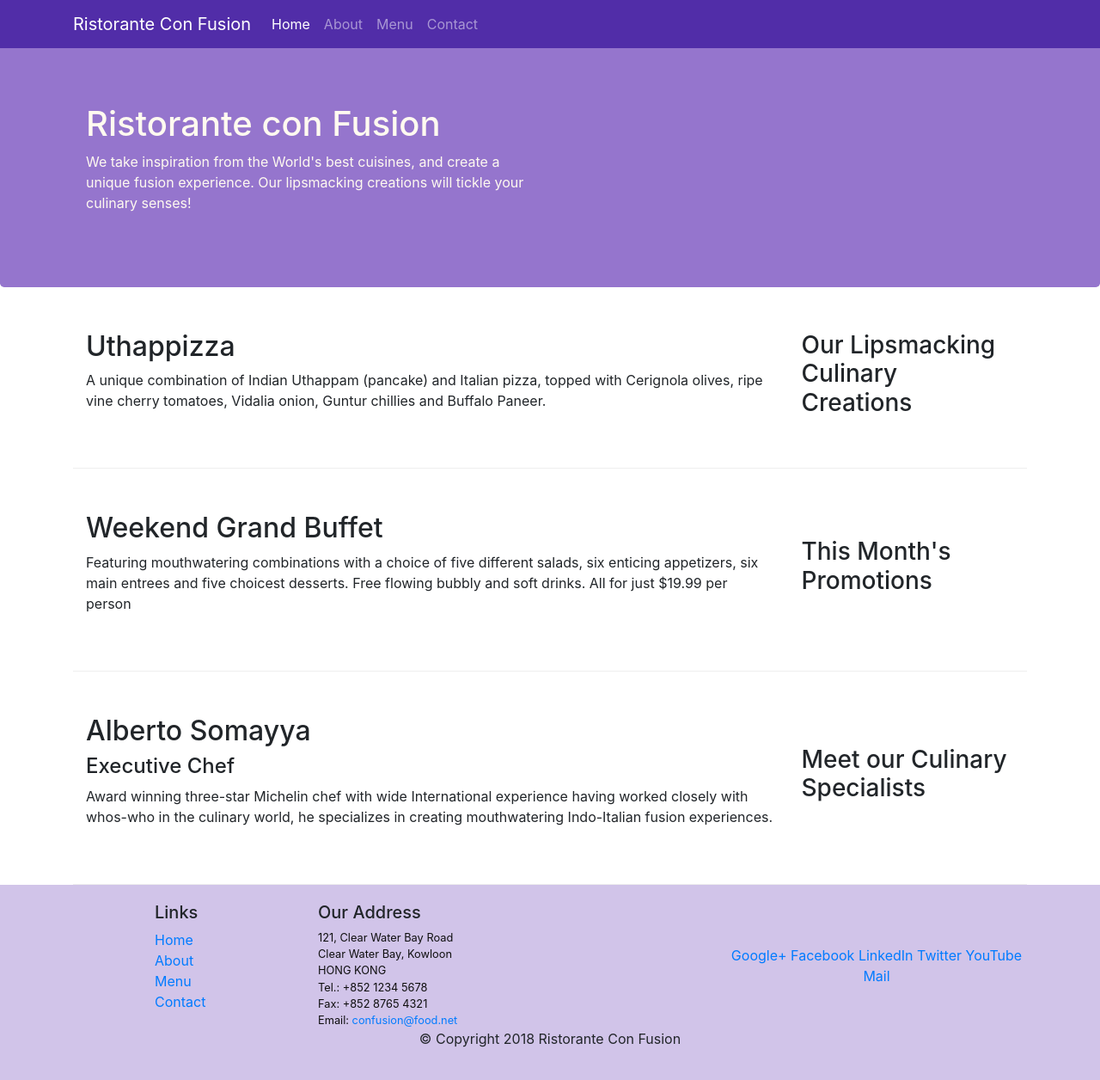
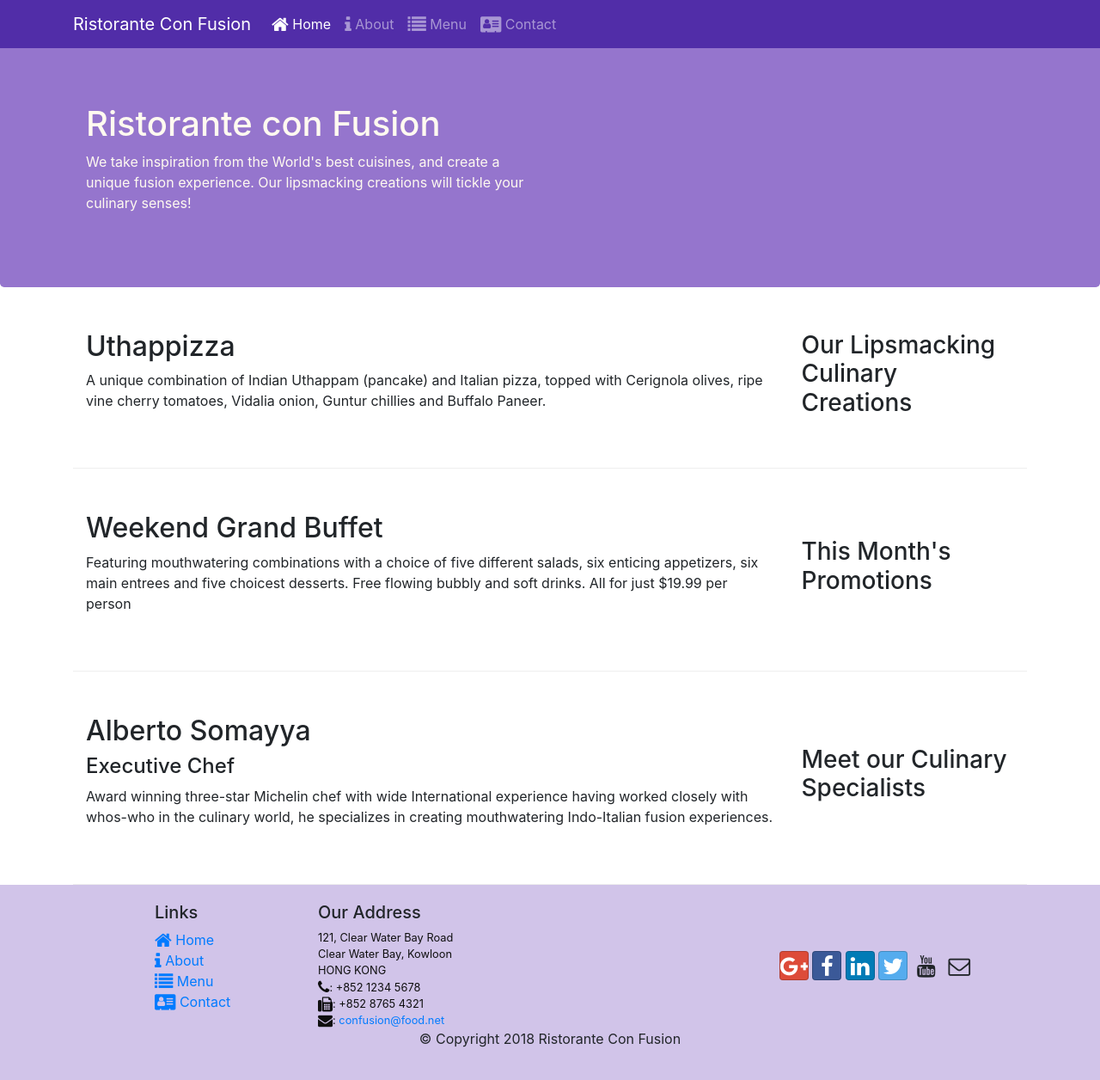
Before and after one commit to AlexGeControl/Full-Stacker--01-Bootstrap, a website: page index.html in a window 1280 px wide. Shown: the whole page at 86% size. Drawn offline with nearby package versions, Linux system fonts and the light colour scheme.

Commit message:
enable icon fonts.

```diff
--- a/index.html
+++ b/index.html
@@ -10,6 +10,10 @@
 
         <!-- Bootstrap CSS -->
         <link rel="stylesheet" href="node_modules/bootstrap/dist/css/bootstrap.min.css">
+        <!-- icon fonts CSS -->
+        <link rel="stylesheet" href="node_modules/font-awesome/css/font-awesome.min.css">
+        <link rel="stylesheet" href="node_modules/bootstrap-social/bootstrap-social.css">
+        <!-- customization CSS -->
         <link rel="stylesheet" href="static/css/style.css">
 
         <title>Ristorante Con Fusion</title>
@@ -28,10 +32,30 @@
                 <!-- content of navbar -->
                 <div id="navbar" class="collapse navbar-collapse">
                     <ul class="navbar-nav mr-auto">
-                            <li class="nav-item active"><a class="nav-link" href="#">Home</a></li>
-                            <li class="nav-item"><a class="nav-link" href="./aboutus.html">About</a></li>
-                            <li class="nav-item"><a class="nav-link" href="#">Menu</a></li>
-                            <li class="nav-item"><a class="nav-link" href="#">Contact</a></li>
+                        <li class="nav-item active">
+                            <a class="nav-link" href="#">
+                                <span class="fa fa-home fa-lg"></span>
+                                Home
+                            </a>
+                        </li>
+                        <li class="nav-item">
+                            <a class="nav-link" href="./aboutus.html">
+                                <span class="fa fa-info fa-lg"></span>
+                                About
+                            </a>
+                        </li>
+                        <li class="nav-item">
+                            <a class="nav-link" href="#">
+                                <span class="fa fa-list fa-lg"></span>
+                                Menu
+                            </a>
+                        </li>
+                        <li class="nav-item">
+                            <a class="nav-link" href="#">
+                                <span class="fa fa-address-card fa-lg"></span>
+                                Contact
+                            </a>
+                        </li>
                     </ul>
                 </div>
                 <!-- navbar toggler -->
@@ -103,10 +127,30 @@
                     <div class="offset-1 col-4 col-sm-2">
                         <h5>Links</h5>
                         <ul class="list-unstyled">
-                            <li><a href="#">Home</a></li>
-                            <li><a href="./aboutus.html">About</a></li>
-                            <li><a href="#">Menu</a></li>
-                            <li><a href="#">Contact</a></li>
+                            <li>
+                                <a href="#">
+                                    <span class="fa fa-home fa-lg"></span>
+                                    Home
+                                </a>
+                            </li>
+                            <li>
+                                <a href="./aboutus.html">
+                                    <span class="fa fa-info fa-lg"></span>
+                                    About
+                                </a>
+                            </li>
+                            <li>
+                                <a href="#">
+                                    <span class="fa fa-list fa-lg"></span>
+                                    Menu
+                                </a>
+                            </li>
+                            <li>
+                                <a href="#">
+                                    <span class="fa fa-address-card fa-lg"></span>
+                                    Contact
+                                </a>
+                            </li>
                         </ul>
                     </div>
                     <div class="col-7 col-sm-5">
@@ -115,21 +159,33 @@
                             121, Clear Water Bay Road<br>
                             Clear Water Bay, Kowloon<br>
                             HONG KONG<br>
-                            Tel.: +852 1234 5678<br>
-                            Fax: +852 8765 4321<br>
-                            Email: <a href="mailto:confusion@food.net">confusion@food.net</a>
+                            <i class="fa fa-phone fa-lg"></i>: +852 1234 5678<br>
+                            <i class="fa fa-fax fa-lg"></i>: +852 8765 4321<br>
+                            <i class="fa fa-envelope fa-lg"></i>: <a href="mailto:confusion@food.net">confusion@food.net</a>
                         </address>
                     </div>
                     <!-- this will wrap into a new line on extra small screen device -->
                     <!-- change alignment of a certain column -->
                     <div class="col-12 col-sm-4 align-self-center">
                         <div class="text-center">
-                            <a href="http://google.com/+">Google+</a>
-                            <a href="http://www.facebook.com/profile.php?id=">Facebook</a>
-                            <a href="http://www.linkedin.com/in/">LinkedIn</a>
-                            <a href="http://twitter.com/">Twitter</a>
-                            <a href="http://youtube.com/">YouTube</a>
-                            <a href="mailto:">Mail</a>
+                            <a class="btn btn-social-icon btn-google" href="http://google.com/+">
+                                <i class="fa fa-google-plus"></i>
+                            </a>
+                            <a class="btn btn-social-icon btn-facebook" href="http://www.facebook.com/profile.php?id=">
+                                <i class="fa fa-facebook"></i>
+                            </a>
+                            <a class="btn btn-social-icon btn-linkedin" href="http://www.linkedin.com/in/">
+                                <i class="fa fa-linkedin"></i>
+                            </a>
+                            <a class="btn btn-social-icon btn-twitter" href="http://twitter.com/">
+                                <i class="fa fa-twitter"></i>
+                            </a>
+                            <a class="btn btn-social-icon btn-youtube" href="http://youtube.com/">
+                                <i class="fa fa-youtube"></i>
+                            </a>
+                            <a class="btn btn-social-icon" href="mailto:">
+                                <i class="fa fa-envelope-o"></i>
+                            </a>
                         </div>
                     </div>
                 </div>
--- a/package.json
+++ b/package.json
@@ -26,6 +26,8 @@
   },
   "dependencies": {
     "bootstrap": "^4.4.1",
+    "bootstrap-social": "^5.1.1",
+    "font-awesome": "^4.7.0",
     "jquery": "^3.4.1",
     "popper.js": "^1.12.9"
   }
```
Also changed, not shown: aboutus.html (+77 -21 lines), 1 other file.
